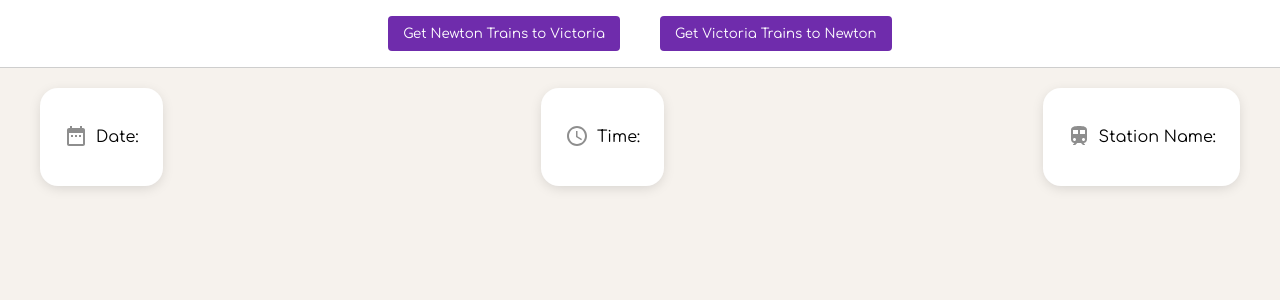
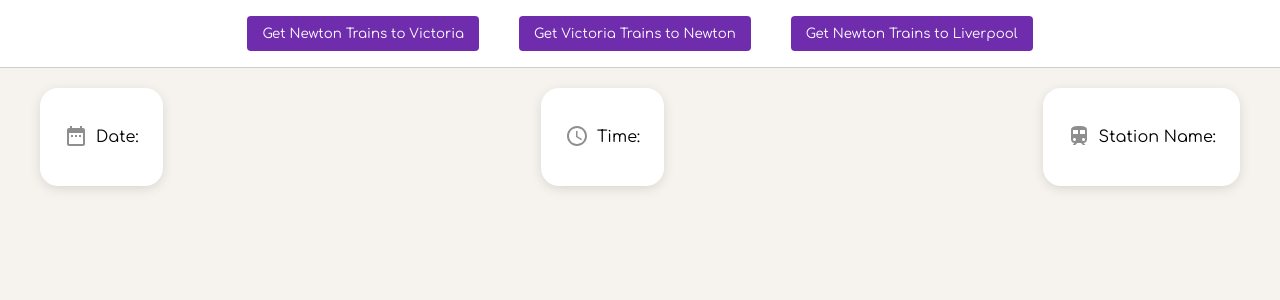
Before and after one commit to kieranphilipbrown/train-times-app, a React (Create React App) app: page / in a window 1280 px wide. Shown: the top 300 px of the page. Built offline with nearby package versions, Linux system fonts and the light colour scheme.

Commit message:
Added train to liverpool.

```diff
--- a/src/components/TrainList.js
+++ b/src/components/TrainList.js
@@ -41,6 +41,9 @@ class TrainList extends React.Component {
 						</ul>
 						<ul style={{ display: 'flex', justifyContent: 'space-between', listStyleType: 'none' }}>
 							<button style={trainButton} id="MCV" data-des="NLW" onClick={this.trainListCallback}>Get Victoria Trains to Newton</button>
+						</ul>
+						<ul style={{ display: 'flex', justifyContent: 'space-between', listStyleType: 'none' }}>
+							<button style={trainButton} id="NLW" data-des="LIV" onClick={this.trainListCallback}>Get Newton Trains to Liverpool</button>
 						</ul>
 					</div>
 
```
